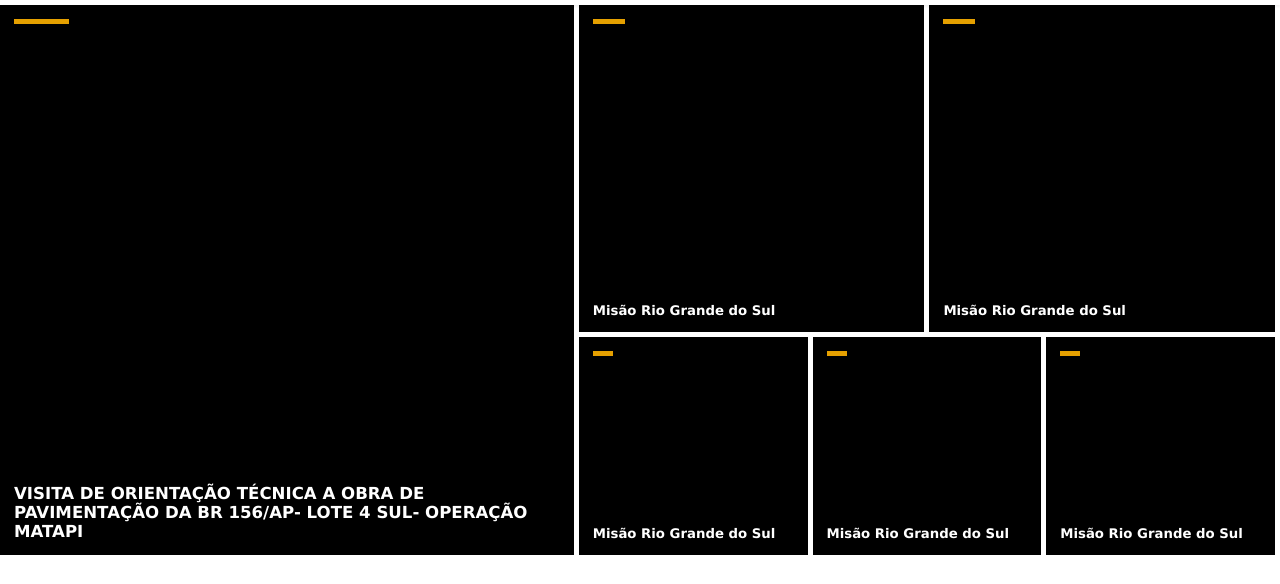
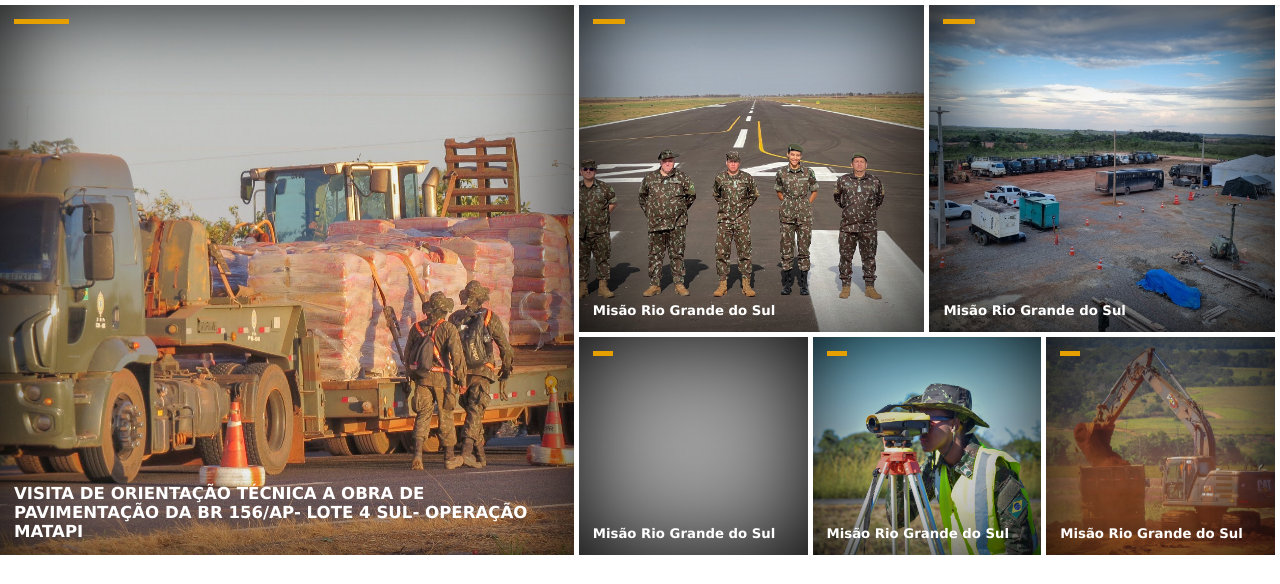
Before and after one commit to Matheuscloud21/diretoria-de-Obras-de-Cooperacao, a plain HTML site: page index.html in a window 1280 px wide. Shown: the part 136-720 px from the top of the page. Drawn offline with Linux system fonts and the light colour scheme; the site is published under a folder, as on GitHub Pages, so addresses that start at the root find nothing.

Commit message:
Alteração Imagens

```diff
--- a/css/style.css
+++ b/css/style.css
@@ -232,7 +232,7 @@ main {
   padding: 14px;
   width: 100%;
   height: 100%;
-  background-image: url("/imgnews/noticia01.jpg");
+  background-image: url("../imgnews/noticia01.jpg");
   background-position: center;
   background-repeat: no-repeat;
   background-size: cover;
@@ -245,7 +245,7 @@ main {
 
 #quadrado-dois {
   padding: 14px;
-  background-image: url("/imgnews/noticia02.jpg");
+  background-image: url("../imgnews/noticia02.jpg");
   background-position: center;
   background-repeat: no-repeat;
   background-size: cover;
@@ -253,7 +253,7 @@ main {
 
 #quadrado-tres {
   padding: 14px;
-  background-image: url("/imgnews/noticia03.jpg");
+  background-image: url("../imgnews/noticia03.jpg");
   background-position: center;
   background-repeat: no-repeat;
   background-size: cover;
@@ -261,7 +261,7 @@ main {
 
 #quadrado-quatro {
   padding: 14px;
-  background-image: url("/imgnews/noticia04.jpg");
+  background-image: url("../imgnews/noticia04.jpg");
   background-position: center;
   background-repeat: no-repeat;
   background-size: cover;
@@ -269,7 +269,7 @@ main {
 
 #quadrado-cinco {
   padding: 14px;
-  background-image: url("/imgnews/noticia05.jpg");
+  background-image: url("../imgnews/noticia05.jpg");
   background-position: center;
   background-repeat: no-repeat;
   background-size: cover;
@@ -277,7 +277,7 @@ main {
 
 #quadrado-seis {
   padding: 14px;
-  background-image: url("/imgnews/noticia06.jpg");
+  background-image: url("../imgnews/noticia06.jpg");
   background-position: center;
   background-repeat: no-repeat;
   background-size: cover;
@@ -414,7 +414,7 @@ main {
   margin: 0 auto;
   width: 50%;
   height: 675px;
-  background-image: url("/imagens/Mapa.png");
+  background-image: url("../imagens/Mapa.png");
   background-position: center;
   background-repeat: no-repeat;
   background-size: cover;
```
